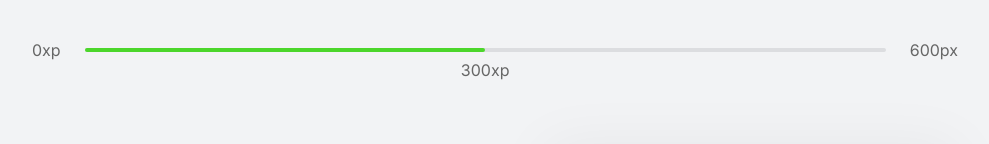
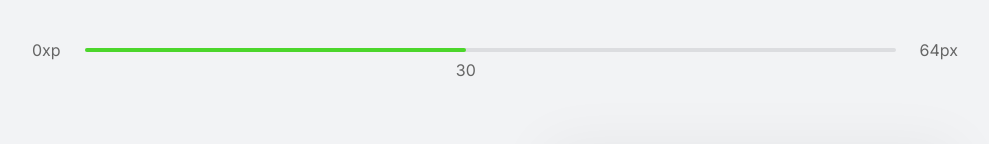
Before and after one commit to higorcsantos/challenge_nextjs, a Next.js app: page / in a window 1280 px wide. Shown: the top 144 px of the page, without its empty margins (145-1134 px from the left). Built offline with nearby package versions, Linux system fonts and the light colour scheme; grey boxes are pictures that could not be loaded.

Commit message:
business rules

```diff
--- a/src/components/ChallengeBox.tsx
+++ b/src/components/ChallengeBox.tsx
@@ -3,7 +3,7 @@ import { ChallengeContext } from '../contexts/ChallengeContexts';
 import styles from '../styles/components/ChallengeBox.module.css'
 
 function ChallengeBox(){
-    const {activeChallenge} = useContext(ChallengeContext)
+    const {activeChallenge, resetChallenge} = useContext(ChallengeContext)
 
     return(
         <div className={styles.challengeBoxContainer}>
@@ -25,6 +25,7 @@ function ChallengeBox(){
                             <button
                             type='button'
                             className={styles.failedButton}
+                            onClick={resetChallenge}
                             >
                                 Falhei</button>
                         </footer>
--- a/src/components/CompletedChallenges.tsx
+++ b/src/components/CompletedChallenges.tsx
@@ -1,10 +1,13 @@
+import { useContext } from 'react';
+import { ChallengeContext } from '../contexts/ChallengeContexts';
 import styles from '../styles/components/CompletedChallenges.module.css';
 
 function CompletedChallenges(){
+    const {challengesCompleted} = useContext(ChallengeContext)
     return(
         <div className={styles.challengesContainer}>
             <span>Desafios Completos</span>
-            <span>0</span>
+            <span>{challengesCompleted}</span>
         </div>
     )
 }
--- a/src/components/ExperienceBar.tsx
+++ b/src/components/ExperienceBar.tsx
@@ -1,14 +1,18 @@
+import { useContext } from 'react';
+import { ChallengeContext } from '../contexts/ChallengeContexts';
 import styles from '../styles/Components/ExperienceBar.module.css';
 
 function ExpirienceBar(){
+    const {currentExperience,experienceToNextLevel} = useContext(ChallengeContext);
+    const percent = Math.round((currentExperience * 100/ experienceToNextLevel));
     return(
         <header className={styles.experienceBar}>
             <span>0xp</span>
             <div>
-                <div style={{width: "50%"}}/>
-                <span className={styles.currentExperience} style={{left: '50%'}}>300xp</span>
+                <div style={{width: `${percent}%`}}/>
+                <span className={styles.currentExperience} style={{left: `${percent}%`}}>{currentExperience}</span>
             </div>
-            <span>600px</span>
+            <span>{experienceToNextLevel}px</span>
         </header>
     );
 }
--- a/src/contexts/ChallengeContexts.tsx
+++ b/src/contexts/ChallengeContexts.tsx
@@ -13,17 +13,22 @@ interface ChallengeContextData{
     level: number;
     currentExperience: number;
     challengesCompleted: number;
+    experienceToNextLevel: number;
+    activeChallenge: Challenge;
     levelUp: () => void;
     startNewChallenge: () => void;
-    activeChallenge: Challenge
+    resetChallenge: () => void;
 }
 const ChallengeContext = createContext({} as ChallengeContextData);
 
 function ChallengeProvider({children}: ChallengeProviderProps){
     const [level,setLevel] = useState(1);
-    const [currentExperience, setCurrentExperience] = useState(0);
+    const [currentExperience, setCurrentExperience] = useState(30);
     const [challengesCompleted,setChallengesCompleted] = useState(0);
     const [activeChallenge,setActiveChallenge] = useState(null);
+
+    // Constante que calcula a experiência para o próximo level
+    const experienceToNextLevel = Math.pow((level + 1) * 4, 2);
 
     function levelUp(){
         setLevel(level + 1);
@@ -37,14 +42,21 @@ function ChallengeProvider({children}: ChallengeProviderProps){
 
     }
 
+    // Função para quando o usuario falhar
+    function resetChallenge(){
+        setActiveChallenge(null)
+    }
+
     return(
         <ChallengeContext.Provider value={{
             level,
             currentExperience,
             challengesCompleted,
+            activeChallenge,
+            experienceToNextLevel,
             levelUp,
             startNewChallenge,
-            activeChallenge,
+            resetChallenge
             }}>
             {children}
         </ChallengeContext.Provider>
```
